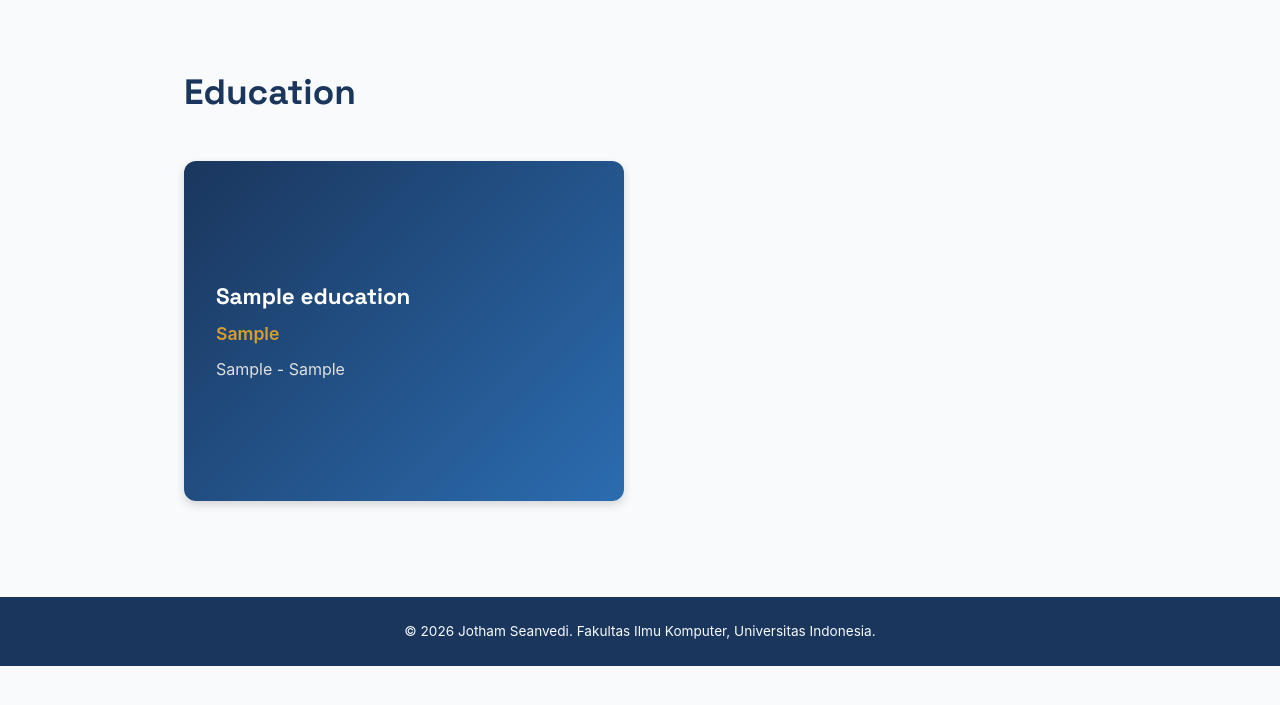
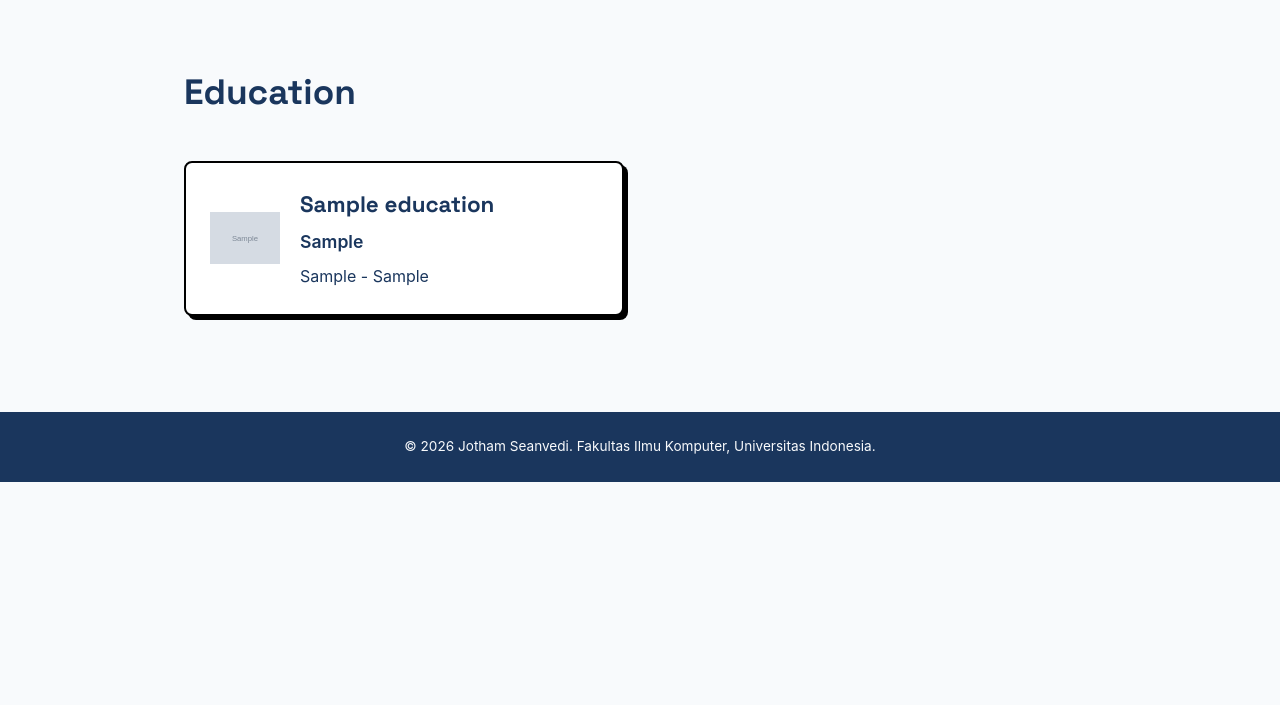
Before and after one commit to seanve1/myportofolio, a Django app: page /education/ in a window 1280 px wide. Shown: the part 74-779 px from the top of the page. Run offline with Django 5.2, Linux system fonts and the light colour scheme; tables that the repository leaves empty hold one stand-in row (values such as "Sample post"); grey boxes marked "Sample" are stand-in pictures.

Commit message:
feat: add logo field to Education model, update template, and implement static card styling

```diff
--- a/main/models.py
+++ b/main/models.py
@@ -25,6 +25,7 @@ class Education(models.Model):
     degree = models.CharField(max_length=255)
     start_year = models.CharField(max_length=4)
     end_year = models.CharField(max_length=4, blank=True, null=True)
+    logo = models.CharField(max_length=255, blank=True, null=True)
 
     def __str__(self):
         return self.school_name
--- a/static/css/style.css
+++ b/static/css/style.css
@@ -320,6 +320,30 @@ h1, h2, h3, .brand { /* h2 untuk kata "Organization". h3 untuk nama jabatan di s
     font-size: 0.85rem; /* border top dihilangkan karena setiap section pada page ini akan berbeda beda warna backgroundnya (sehingga border line tidak diperlukan!) */
 }
 
+/* Class baru untuk card education */
+.education-card {
+    background: var(--bg-card, #ffffff);
+    border: 2px solid var(--border-color, #000000);
+    padding: 24px;
+    border-radius: 8px;
+    box-shadow: 4px 4px 0px 0px #000000;
+    display: flex;
+    align-items: center;
+    gap: 20px;
+    transition: none !important;
+}
+
+.education-card:hover {
+    transform: none !important;
+    box-shadow: 4px 4px 0px 0px #000000 !important;
+    background: var(--bg-card, #ffffff) !important;
+}
+
+.education-card h3,
+.education-card p {
+    color: inherit;
+}
+
 /* Untuk 800px ke bawah, card akan ditampilkan secara vertikal dari atas ke bawah, tidak dibagi 2 lagi */
 @media (max-width: 800px) {
     .organization-list {
--- a/templates/education.html
+++ b/templates/education.html
@@ -28,15 +28,16 @@
                 <div class="organization-list">
 
                     {% for education in educations %}
-                    <div class="organization-card">
-                        <div class="card-normal">
+                    <div class="education-card">
+                        {% if education.logo %}
+                        <img class="org-logo" src="{{ education.logo }}" alt="Logo {{ education.school_name }}" style="width: 70px; height: 70px; object-fit: contain;">
+                        {% endif %}
                         <div class="card-info">
                             <h3>{{ education.school_name }}</h3>
                             <p class="org-name">{{ education.degree }}</p>
                             <p class="org-date">
                                 {{ education.start_year }} - {% if education.end_year %}{{ education.end_year }}{% else %}Present{% endif %}
                             </p>
-                            </div>
                         </div>
                     </div>
                     {% empty %}
```
Also changed, not shown: main/migrations/0005_education_logo.py (added), static/img/KalamKudus.png (added), static/img/UI.png (added). Lines whose indentation alone changed are shown as unchanged.
